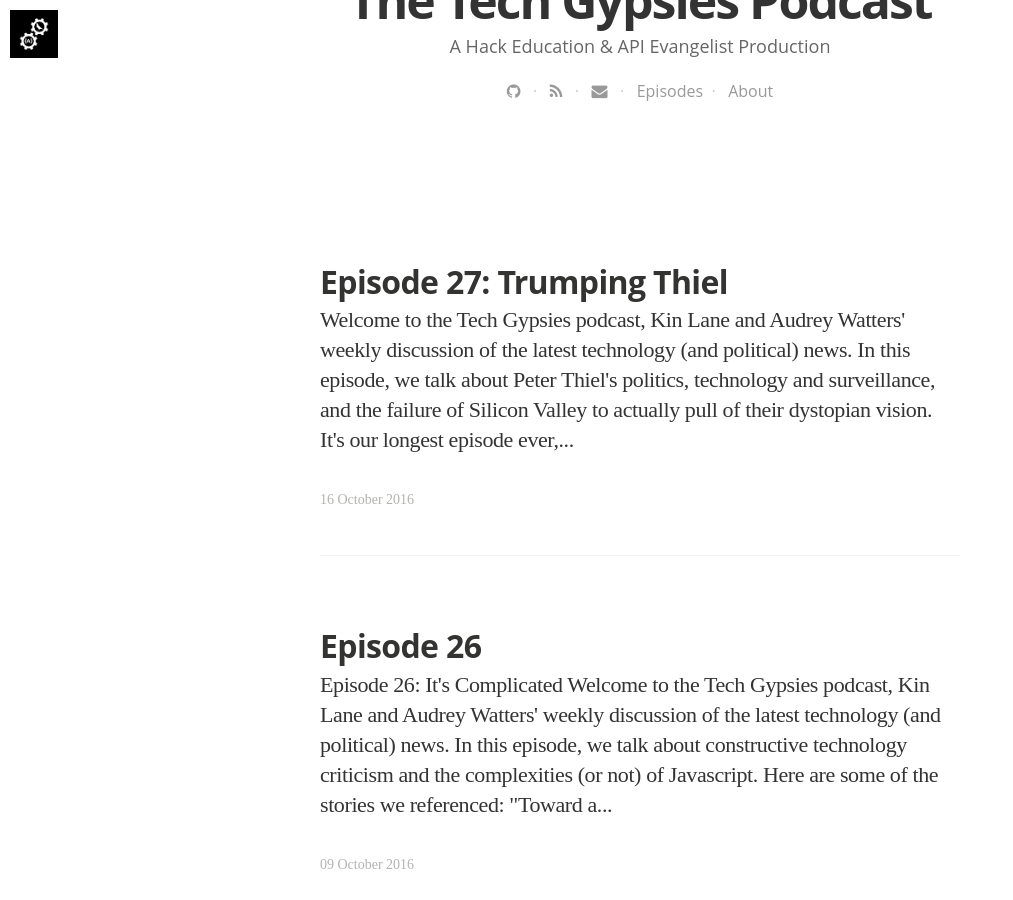
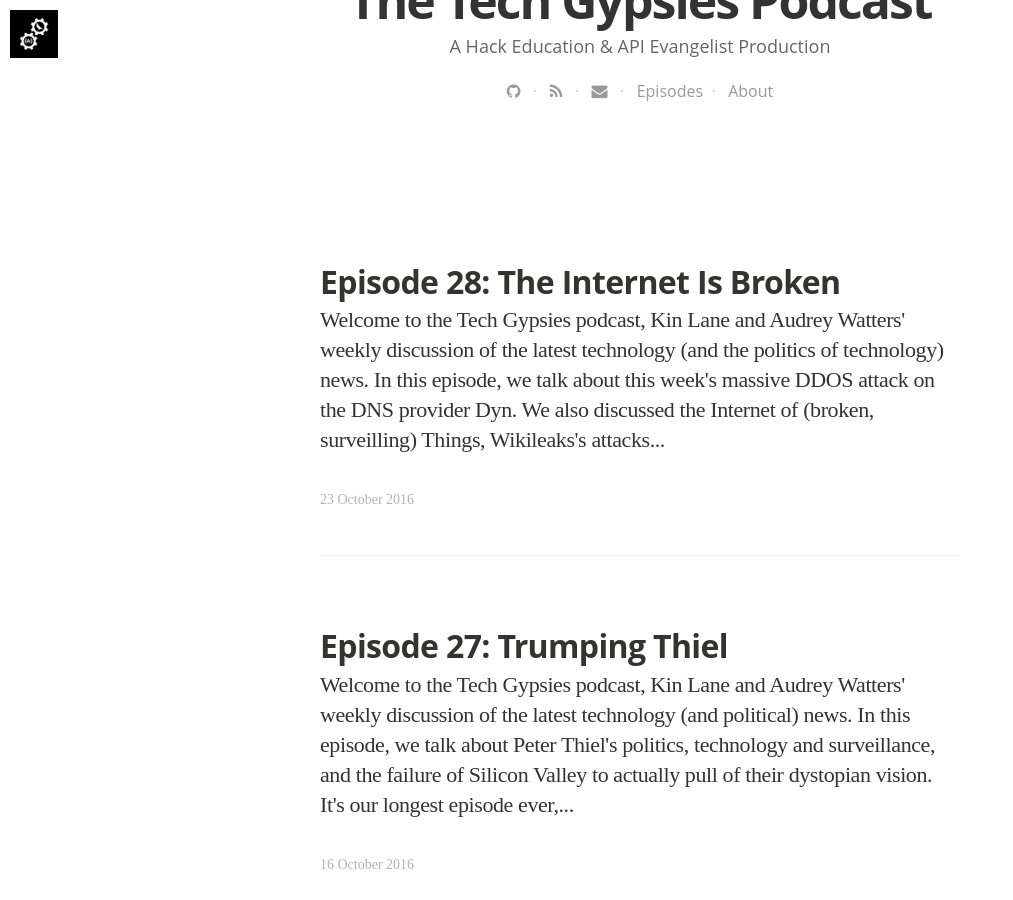
Before and after one commit to Techgypsies/podcast, a Jekyll site: the page built from blog/index.html, in a window 1280 px wide and 900 px high, scrolled down 559 px. Shown: the whole window, without its empty margins (0-1013 px from the left). Built offline with Jekyll 4.4.1, drawn with Linux system fonts in a browser that asks for light colours; nearby versions of some CDN libraries; some web fonts are replaced; the list of posts is cut into pages by our own code; some of the changed text lies outside the part shown.

Commit message:
new episode

```diff
--- a/_data/podcasts.yaml
+++ b/_data/podcasts.yaml
@@ -376,3 +376,17 @@
   tags:
   - Technology
   - Politics
+- title: "Tech Gypsies Episode 28"
+  summary: "In this episode, we talk about the Internet outage on Friday, Wikileaks and free speech, and Facebook and misinformation.."
+  description: "In this episode, we talk about the Internet outage on Friday, Wikileaks and free speech, and Facebook and misinformation."
+  subtitle: "Tech, Scrutinized"
+  image: /assets/images/tech-gypsies-podcast-1500.png
+  audio_file: http://s3.amazonaws.com/techgypsies/techgypsies-2016-10-23.mp3
+  audio_length: 55393511
+  sound_cloud: https://soundcloud.com/kinlane/techgypsies-2016-10-23
+  duration: '0:38:28'
+  publish_date: "2016-10-23 09:00:00"
+  url: 2016/10/23/episode-28
+  tags:
+  - Technology
+  - Politics
--- /dev/null
+++ b/_posts/2016-10-23-episode-28.html
@@ -0,0 +1,28 @@
+---
+layout: post
+title: "Episode 28: The Internet Is Broken"
+date: 2016-10-23 08:35:00 +0000
+tags:
+image: https://s3.amazonaws.com/techgypsies/2016-10-23-broken.jpg
+imagecredits: https://www.flickr.com/photos/stewartayrey/5863480546
+---
+<p>Welcome to the Tech Gypsies podcast, <a href="http://kinlane.com">Kin Lane</a> and <a href="http://audreywatters.com">Audrey Watters</a>' weekly discussion of the latest technology (and the politics of technology) news.</p>
+
+<p>In this episode, we talk about this week's massive DDOS attack on the DNS provider Dyn. We also discussed the Internet of (broken, surveilling) Things, Wikileaks's attacks on the freedom of speech, and how Facebook fosters these whole misinformation campaigns.</p>
+
+<p>
+<iframe width="100%" height="166" scrolling="no" frameborder="no" src="https://w.soundcloud.com/player/?url=https%3A//api.soundcloud.com/tracks/289646231&amp;color=ff5500&amp;auto_play=false&amp;hide_related=false&amp;show_comments=true&amp;show_user=true&amp;show_reposts=false"></iframe>
+</p>
+
+<p>Here are some of the stories we referenced:</p>
+<ul>
+<li>"<a href="http://dyn.com/blog/dyn-statement-on-10212016-ddos-attack/">Dyn Statement on 10/21/2016 DDoS Attack</a>" on the Dyn website</li>
+<li>"<a href="https://www.schneier.com/blog/archives/2016/10/security_econom_1.html">Security Economics of the Internet of Things</a>" by Bruce Schneier</li>
+<li>"<a href="http://thenextweb.com/security/2016/10/21/survey-shows-millennials-fall-for-cyber-scams-more-often-than-seniors/">Survey shows millennials fall for cyber scams more often than seniors</a>" via The Next Web</li>
+<li>"<a href="http://lessig.tumblr.com/post/151983995587/on-the-wikileak-ed-emails-between-tanden-and">On the wikileak-ed emails between Tanden and Podesta re: me</a>" by Larry Lessig</li>
+<li>"<a href="https://www.bloomberg.com/news/articles/2016-10-17/disney-said-to-have-dropped-twitter-pursuit-partly-over-image">Disney Dropped Twitter Pursuit Partly Over Image</a>" via Bloomberg</li>
+<li>"<a href="https://www.buzzfeed.com/craigsilverman/partisan-fb-pages-analysis?utm_term=.bb1N9QlPn#.dn7zGKJjY">Hyperpartisan Facebook Pages Are Publishing False And Misleading Information At An Alarming Rate</a>" via Buzzfeed</li>
+<li>"<a href="https://krebsonsecurity.com/2016/10/spreading-the-ddos-disease-and-selling-the-cure/">Spreading the DDoS Disease and Selling the Cure</a>" via Krebs on Security</li>
+</ul>
+
+<p>Feedback is welcome. (You should <a href="mailto:kinlane@gmaill.com">email Kin</a> with it though, not Audrey.)</p>
--- a/index.html
+++ b/index.html
@@ -10,6 +10,6 @@
 
 <p><a href="http://podcast.techgypsi.es/blog/">Show notes</a> can also be subscribed to <a href="http://podcast.techgypsi.es/blog.xml">via RSS</a>.</p>
 
-<p><strong>Latest Episode: <a href="http://podcast.techgypsi.es/2016/10/16/episode-27">27</a></strong></p>
+<p><strong>Latest Episode: <a href="http://podcast.techgypsi.es/2016/10/23/episode-28">28</a></strong></p>
 
 <p style="text-align: right; font-size:12px"><em>Image credits: <a href="https://flic.kr/p/GTax17">Drone Recovery</a></em></p>
```
